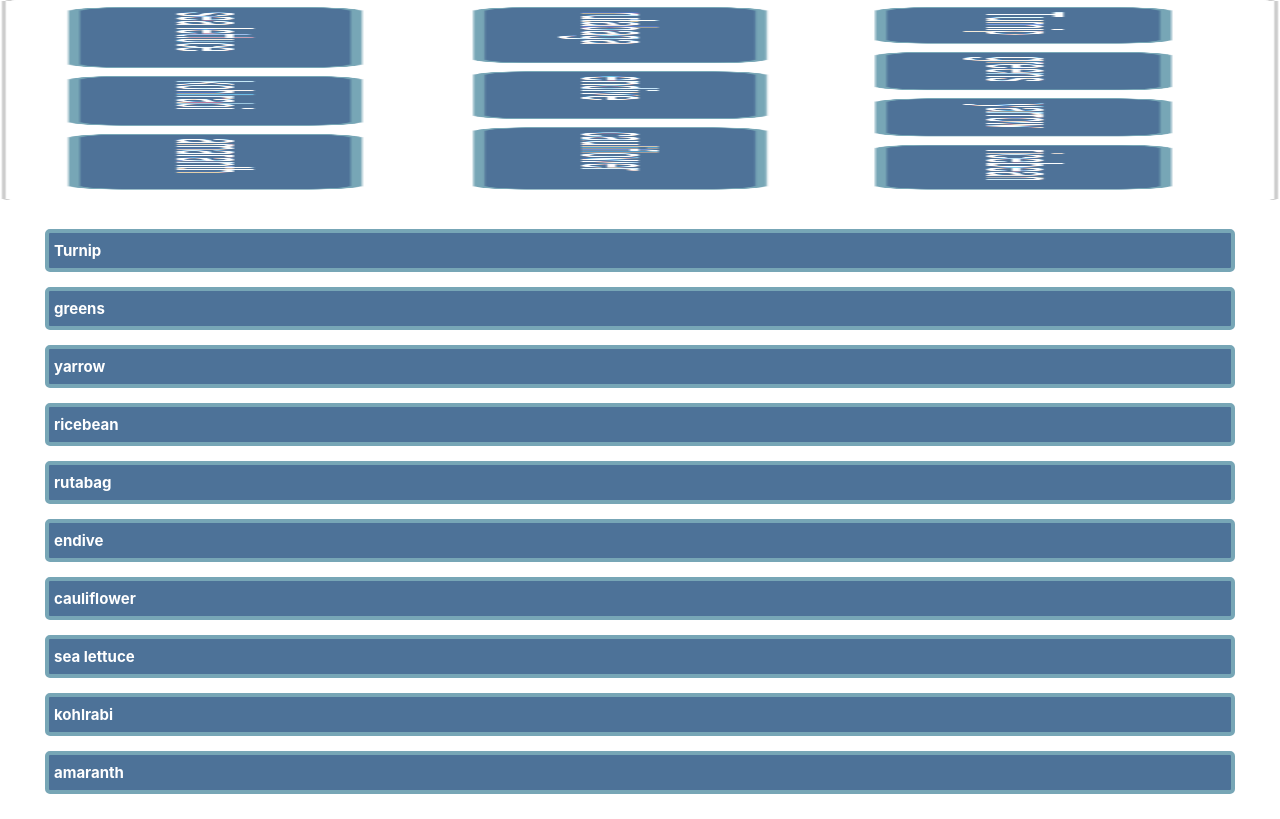
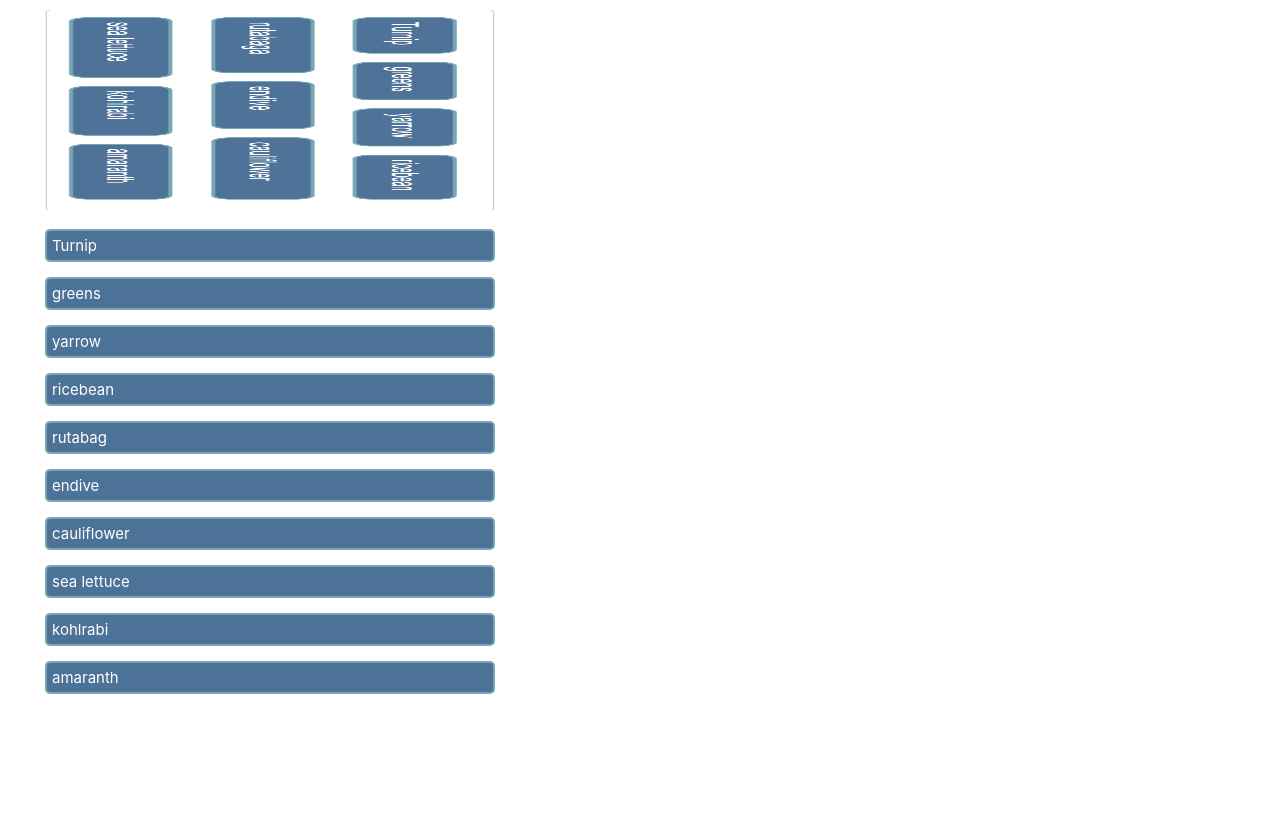
Before and after one commit to amrm0h/Flex-Box, a React (Create React App) app: page / in a window 1280 px wide. Built offline with nearby package versions, Linux system fonts and the light colour scheme.

Commit message:
adjust main styles

```diff
--- a/src/Rearrenge/index.js
+++ b/src/Rearrenge/index.js
@@ -17,8 +17,8 @@ const texts = [
 const Rearrenged = () => {
   return (
     <>
-      <img src="images/tags.png" height={200} width="100%" alt="" />
       <div className='container'>
+      <img src="images/tags.png" height={200} width={450} alt="" />
         {texts.map(text => (
           <p className='item'>
             {text}
--- a/src/Rearrenge/tagsStyles.scss
+++ b/src/Rearrenge/tagsStyles.scss
@@ -4,16 +4,15 @@
 
   // main
   padding: 10px 45px;
+  width: 450px;
 }
 .item {
 
   // main
   color: white;
   background-color: #4d7298;
-  border: 4px solid #77a6b6;
+  border: 2px solid #77a6b6;
   border-radius: 5px;
   padding: 5px;
   font-size: 15px;
-  font-weight: bold;
-  line-height: 25px;
 }
```
